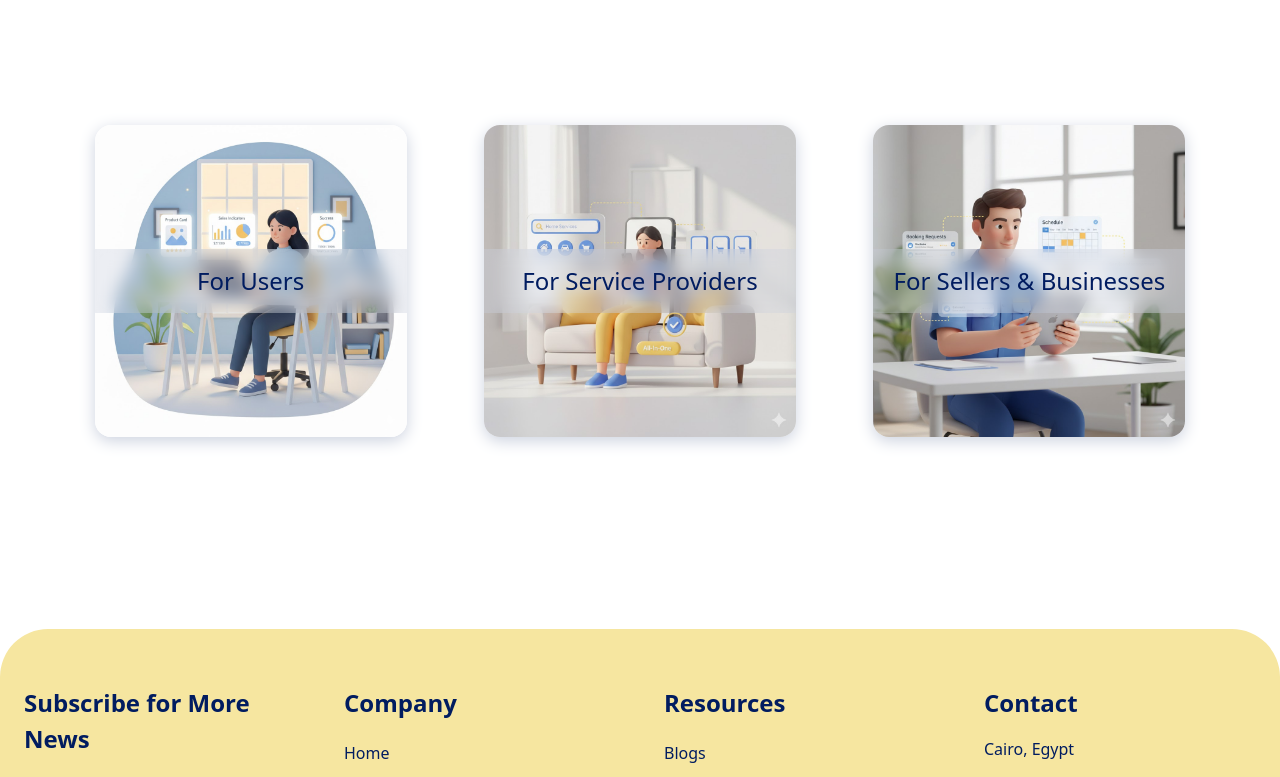
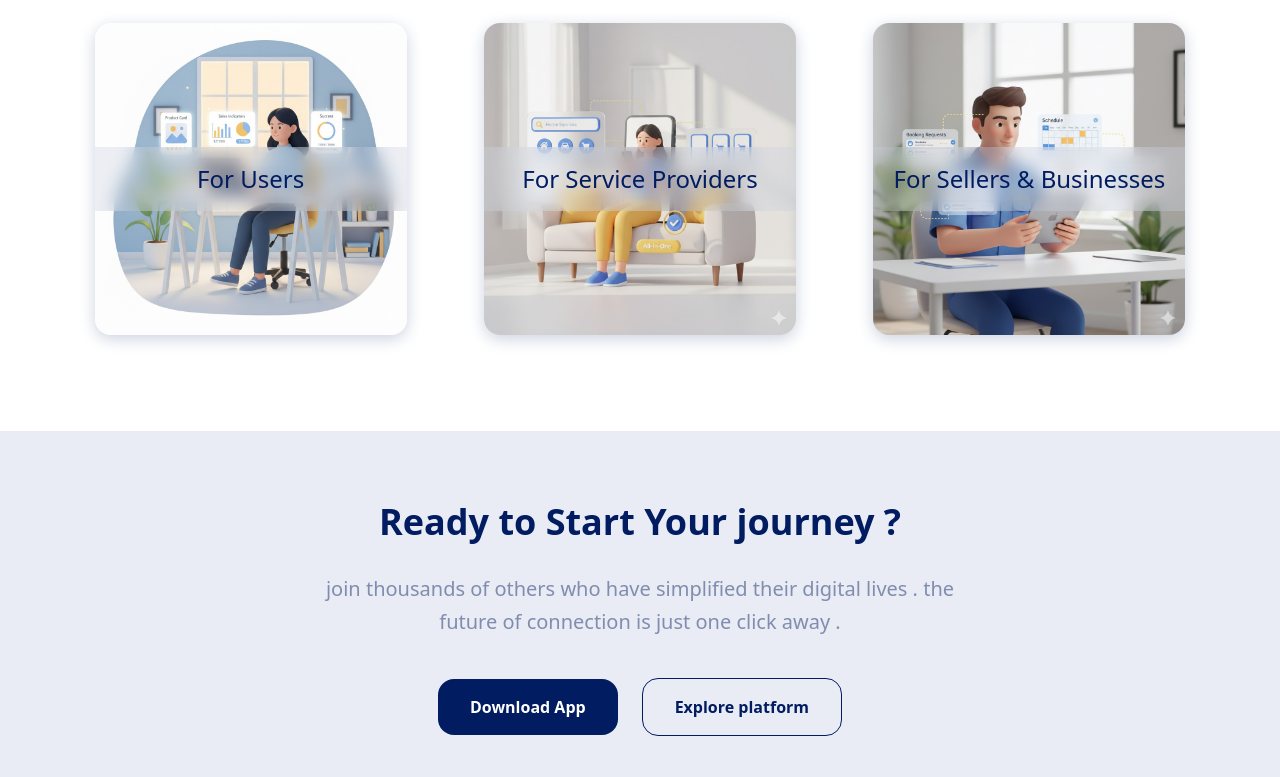
Before and after one commit to yassersalem74/ALAA-ELDIEN, a React (Vite) app: page /about in a window 1280 px wide. Shown: the part 1720-2497 px from the top of the page. Built offline with nearby package versions, Linux system fonts and the light colour scheme.

Commit message:
Feature / added ready to work section inside about page

```diff
--- a/src/components/About-Page/AboutHeroSection.jsx
+++ b/src/components/About-Page/AboutHeroSection.jsx
@@ -24,10 +24,11 @@ export default function AboutHeroSection() {
     <section className="py-12 lg:py-16 bg-white">
       <div className="px-8 lg:px-20 mx-auto">
 
-        <div className="grid lg:grid-cols-2 gap-10 items-center">
+        {/* ===== 3 COLUMN GRID ===== */}
+        <div className="grid grid-cols-1 lg:grid-cols-3 gap-12 items-center">
 
-          {/* ===== IMAGE (FIRST ON MOBILE) ===== */}
-          <div className="order-1 lg:order-2 flex justify-center lg:justify-end">
+          {/* ===== IMAGE (1 COL ON LG, FIRST ON MOBILE) ===== */}
+          <div className="order-1 lg:order-2 lg:col-span-1 flex justify-center lg:justify-end">
             <img
               src="/about-heroGroup.png"
               alt="Platform preview"
@@ -35,8 +36,8 @@ export default function AboutHeroSection() {
             />
           </div>
 
-          {/* ===== TEXT SIDE ===== */}
-          <div className="order-2 lg:order-1">
+          {/* ===== TEXT SIDE (2 COLS ON LG) ===== */}
+          <div className="order-2 lg:order-1 lg:col-span-2">
 
             {/* Title */}
             <h2 className="font-bold text-[34px] md:text-[42px] lg:text-[48px] leading-tight mb-6">
--- a/src/components/About-Page/BuildForSection.jsx
+++ b/src/components/About-Page/BuildForSection.jsx
@@ -28,7 +28,7 @@ export default function BuildForSection() {
           text-[#011C60]
           font-bold
           text-[28px] md:text-[34px] lg:text-[40px]
-          mb-28
+          mb-32
         ">
           Who It’s Built For ?
         </h2>
@@ -40,7 +40,7 @@ export default function BuildForSection() {
           md:grid-cols-2
           lg:grid-cols-3
           gap-x-12
-          gap-y-24
+          gap-y-36
           justify-items-center
         ">
 
@@ -90,7 +90,7 @@ export default function BuildForSection() {
                 <img
                   src={item.img}
                   alt={item.title}
-                  className="w-full h-full object-cover"
+                  className="w-full h-full object-cover cursor-pointer"
                 />
 
                 {/* GLASS TITLE STRIP */}
--- a/src/components/About-Page/HowItWorks.jsx
+++ b/src/components/About-Page/HowItWorks.jsx
@@ -35,10 +35,7 @@ export default function HowItWorks() {
         <div className="grid grid-cols-1 md:grid-cols-2 lg:grid-cols-3 gap-10 items-center">
 
           {/* ===== IMAGE (FIRST ON MOBILE) ===== */}
-          <div className="
-              flex justify-center lg:justify-end
-              order-1 md:order-2
-            ">
+          <div className="flex justify-center lg:justify-end order-1 md:order-2">
             <img
               src="/howItWorksection.png"
               alt="How it works"
@@ -53,11 +50,7 @@ export default function HowItWorks() {
           </div>
 
           {/* ===== TEXT SIDE ===== */}
-          <div className="
-              space-y-3
-              lg:col-span-2
-              order-2 md:order-1
-            ">
+          <div className="space-y-3 lg:col-span-2 order-2 md:order-1">
 
             {steps.map((item, i) => (
               <div
@@ -71,15 +64,19 @@ export default function HowItWorks() {
                   cursor-pointer
                 "
               >
-                {/* ICON */}
-                <div className="
+                {/* ICON CIRCLE */}
+                <div
+                  className="
                     w-[72px] h-[72px] md:w-[84px] md:h-[84px]
                     min-w-[72px] md:min-w-[84px]
                     rounded-full
                     bg-[#FCF5D9]
+                    group-hover:bg-[#E2E8F3]
+                    transition-colors duration-300
                     flex items-center justify-center
                     p-2
-                  ">
+                  "
+                >
                   <img
                     src={item.icon}
                     alt=""
--- /dev/null
+++ b/src/components/About-Page/ReadySection.jsx
@@ -0,0 +1,83 @@
+import React from "react";
+
+export default function ReadySection() {
+  return (
+    <section className="py-16 bg-[#E9ECF4]">
+      <div className="px-8 lg:px-20 mx-auto text-center">
+        {/* ===== TITLE ===== */}
+        <h2
+          className="
+            font-bold
+            text-[28px] md:text-[32px] lg:text-[36px]
+            text-[#011C60]
+            mb-6
+          "
+        >
+          Ready to Start Your journey ?
+        </h2>
+
+        {/* ===== SUBTITLE ===== */}
+        <p
+          className="
+            text-[#808DAF]
+            text-[16px] md:text-[18px] lg:text-[20px]
+            font-medium
+            max-w-2xl
+            mx-auto
+            leading-relaxed
+            mb-10
+          "
+        >
+          join thousands of others who have simplified their digital lives . the
+          future of connection is just one click away .
+        </p>
+
+        {/* ===== BUTTONS ===== */}
+        <div className="flex flex-col sm:flex-row items-center justify-center gap-6">
+          {/* PRIMARY BUTTON */}
+          <button
+            className="
+              px-8 py-4
+              rounded-[16px]
+              font-semibold
+              text-white
+              bg-[#011C60]
+              transition-all duration-300 ease-[cubic-bezier(.4,0,.2,1)]
+
+              hover:bg-[linear-gradient(272.92deg,#CCD2DF_6.27%,#EECE42_95.75%)]
+              hover:text-white
+              hover:-translate-y-1
+              hover:shadow-[0px_8px_24px_rgba(1,28,96,0.25)]
+                cursor-pointer
+              active:scale-95
+            "
+          >
+            Download App
+          </button>
+
+          {/* SECONDARY BUTTON */}
+          <button
+            className="
+              px-8 py-4
+              rounded-[16px]
+              font-semibold
+              border border-[#011C60]
+              text-[#011C60]
+              bg-transparent
+              transition-all duration-300 ease-[cubic-bezier(.4,0,.2,1)]
+  cursor-pointer
+              hover:bg-[#011C60]
+              hover:text-white
+              hover:-translate-y-1
+              hover:shadow-[0px_8px_24px_rgba(1,28,96,0.15)]
+
+              active:scale-95
+            "
+          >
+            Explore platform
+          </button>
+        </div>
+      </div>
+    </section>
+  );
+}
--- a/src/components/Footer.jsx
+++ b/src/components/Footer.jsx
@@ -23,19 +23,14 @@ export default function Footer() {
   return (
     <footer className="bg-[#F6E6A0] rounded-t-[48px] mt-24">
       <div className="max-w-7xl mx-auto px-6 py-14 text-[#011C60]">
-
         {/* ===== GRID ===== */}
         <div className="grid gap-12 grid-cols-1 sm:grid-cols-2 lg:grid-cols-4">
-
           {/* ===== Subscribe Section ===== */}
           <div className="space-y-6">
-            <h3 className="font-bold text-[24px]">
-              Subscribe for More News
-            </h3>
+            <h3 className="font-bold text-[24px]">Subscribe for More News</h3>
 
             {/* Animated Subscribe */}
             <div className="relative w-full max-w-[360px] h-[52px] rounded-full border border-[#011C60] bg-white overflow-hidden">
-
               {/* Input */}
               <input
                 type="email"
@@ -97,10 +92,22 @@ export default function Footer() {
 
             {/* Social Icons */}
             <div className="flex gap-5 pt-4">
-              <img src="/linkedin-png.png" className="w-6 h-6 cursor-pointer hover:scale-110 transition" />
-              <img src="/x-icon.png" className="w-6 h-6 cursor-pointer hover:scale-110 transition" />
-              <img src="/facebook-icon.png" className="w-6 h-6 cursor-pointer hover:scale-110 transition" />
-              <img src="/insta-icon.png" className="w-6 h-6 cursor-pointer hover:scale-110 transition" />
+              <img
+                src="/linkedin-png.png"
+                className="w-6 h-6 cursor-pointer hover:scale-110 transition"
+              />
+              <img
+                src="/x-icon.png"
+                className="w-6 h-6 cursor-pointer hover:scale-110 transition"
+              />
+              <img
+                src="/facebook-icon.png"
+                className="w-6 h-6 cursor-pointer hover:scale-110 transition"
+              />
+              <img
+                src="/insta-icon.png"
+                className="w-6 h-6 cursor-pointer hover:scale-110 transition"
+              />
             </div>
           </div>
 
@@ -108,9 +115,15 @@ export default function Footer() {
           <div>
             <h3 className="font-bold text-[24px] mb-5">Company</h3>
             <ul className="space-y-3 text-[16px]">
-              <li><Link to="/">Home</Link></li>
-              <li><Link to="/about">About Us</Link></li>
-              <li><Link to="/services">Services</Link></li>
+              <li>
+                <Link to="/">Home</Link>
+              </li>
+              <li>
+                <Link to="/about">About Us</Link>
+              </li>
+              <li>
+                <Link to="/services">Services</Link>
+              </li>
             </ul>
           </div>
 
@@ -130,23 +143,30 @@ export default function Footer() {
 
             <div className="space-y-3 text-[16px]">
               <p>Cairo, Egypt</p>
-              <a href="mailto:info@alaaeldien.com">
-                info@alaaeldien.com
-              </a>
+              <a href="mailto:info@alaaeldien.com">info@alaaeldien.com</a>
             </div>
 
-            <button className=" cursor-pointer mt-4 bg-[#011C60] text-white px-6 py-3 rounded-full font-medium hover:bg-[#023AC6] transition">
+            <button
+              className=" cursor-pointer mt-4 bg-[#011C60] text-white px-6 py-3 rounded-full font-medium   text-white
+              bg-[#011C60]
+              transition-all duration-300 ease-[cubic-bezier(.4,0,.2,1)]
+
+              hover:bg-[linear-gradient(272.92deg,#CCD2DF_6.27%,#EECE42_95.75%)]
+              hover:text-white
+              hover:-translate-y-1
+              hover:shadow-[0px_8px_24px_rgba(1,28,96,0.25)]
+                cursor-pointer
+              active:scale-95"
+            >
               Free Consultation
             </button>
           </div>
-
         </div>
 
         {/* ===== Bottom Bar ===== */}
         <div className="border-t border-[#011C60]/20 mt-12 pt-6 text-center text-[14px]">
           © {new Date().getFullYear()} ALAA ELDIEN . All Rights Reserved.
         </div>
-
       </div>
     </footer>
   );
--- a/src/pages/AboutUsPage.jsx
+++ b/src/pages/AboutUsPage.jsx
@@ -2,6 +2,7 @@ import React from 'react'
 import AboutHeroSection from '../components/About-Page/AboutHeroSection'
 import HowItWorks from '../components/About-Page/HowItWorks'
 import BuildForSection from '../components/About-Page/BuildForSection'
+import ReadySection from '../components/About-Page/ReadySection'
 
 export default function AboutUsPage() {
   return (
@@ -9,6 +10,7 @@ export default function AboutUsPage() {
       <AboutHeroSection></AboutHeroSection>
       <HowItWorks></HowItWorks>
       <BuildForSection></BuildForSection>
+      <ReadySection></ReadySection>
     </div>
   )
 }
```
